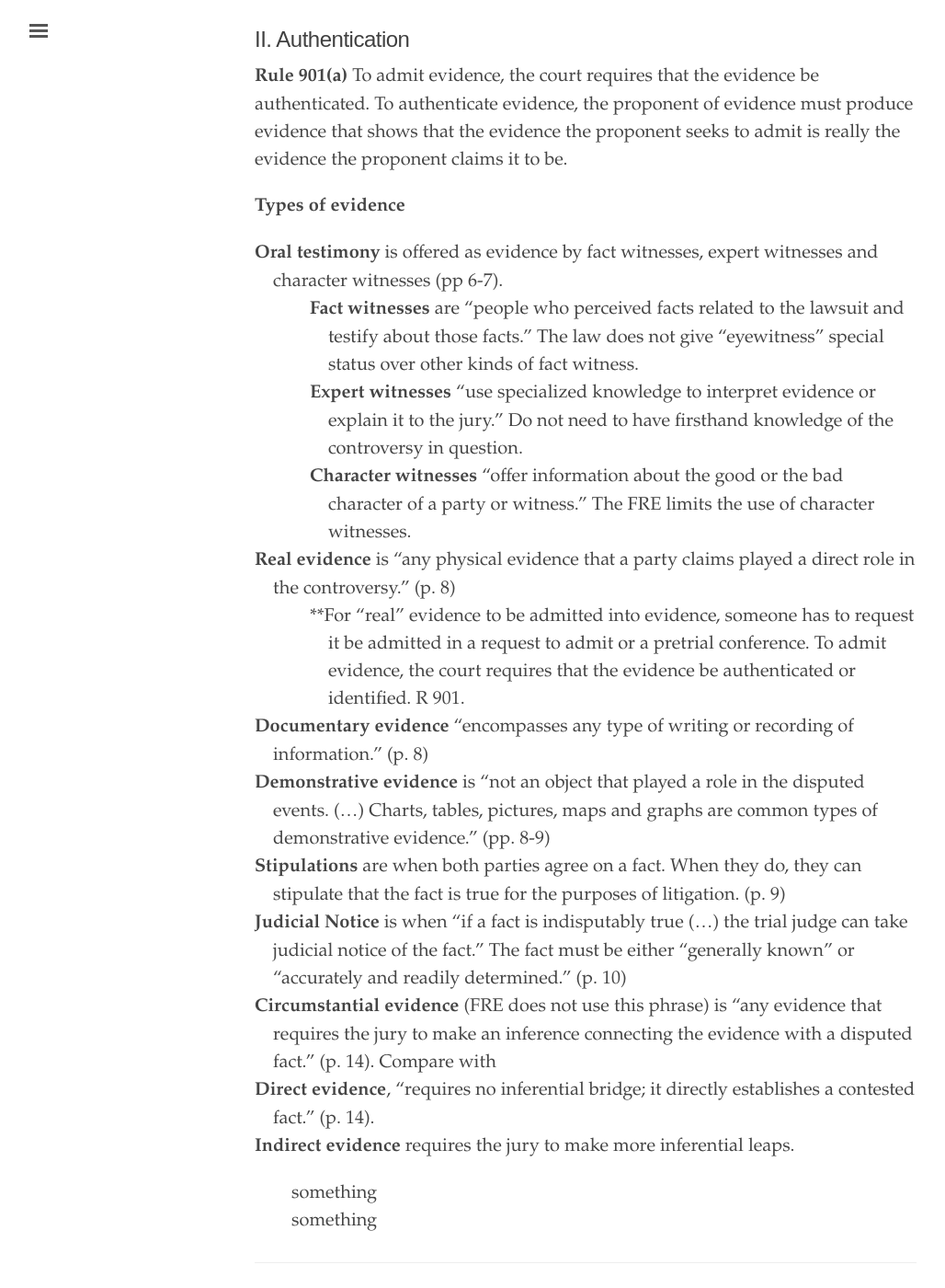
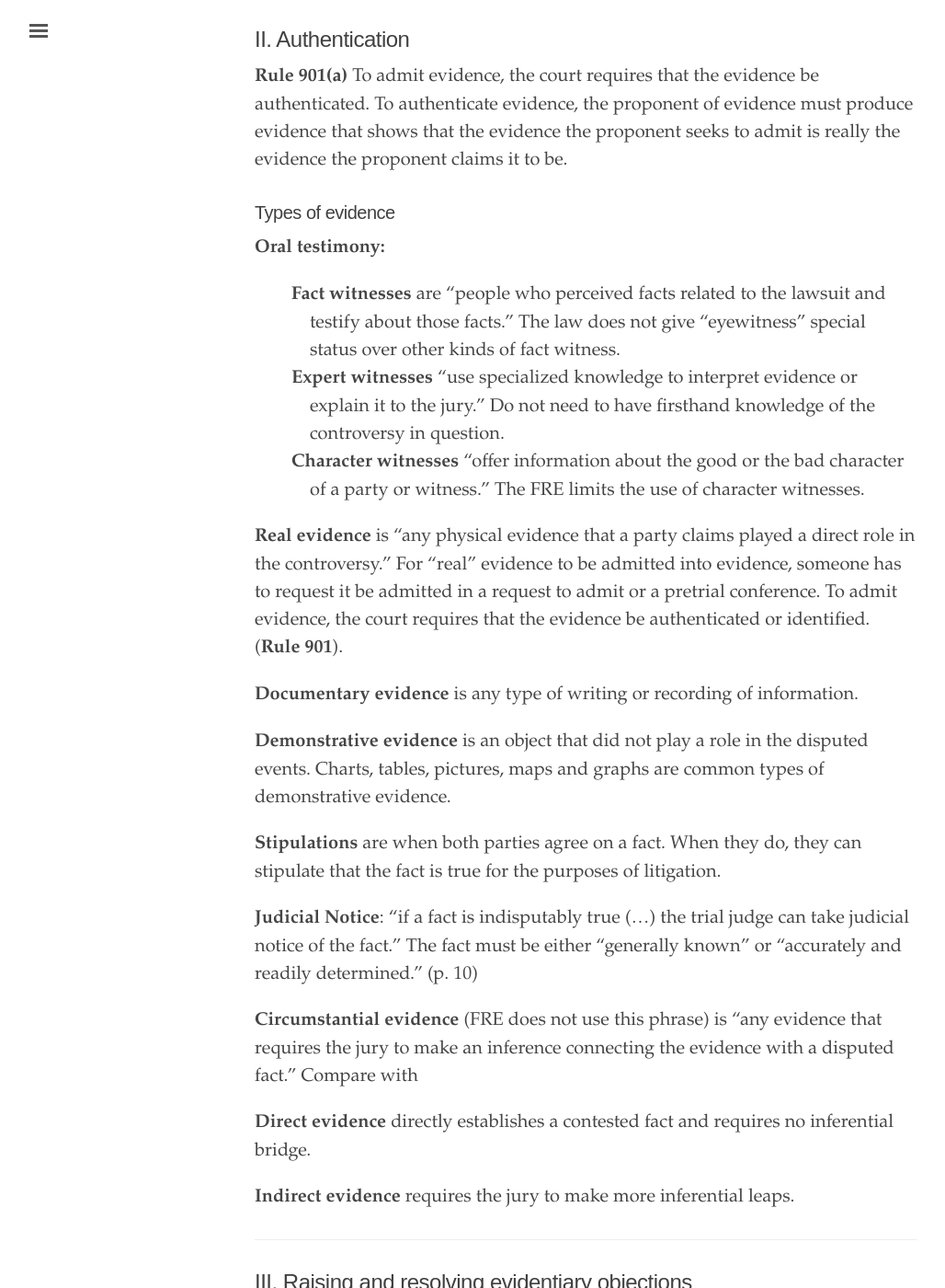
Before and after one commit to binipringle/right-to-be-forgotten, a Jekyll site: the page built from _texts/0-outline.md, in a window 1280 px wide and 1400 px high, scrolled down 639 px. Shown: the whole window at 92% size, without its empty margins (3-1031 px from the left). Built offline with Jekyll 4.4.1, drawn with Linux system fonts in a browser that asks for light colours.

Commit message:
formatted

```diff
--- a/_texts/0-outline.md
+++ b/_texts/0-outline.md
@@ -38,25 +38,29 @@ The purposes of the FRE are to (1) help the jury reach a fair and just determina
 
 **Rule 901(a)** To admit evidence, the court requires that the evidence be authenticated. To authenticate evidence, the proponent of evidence must produce evidence that shows that the evidence the proponent seeks to admit is really the evidence the proponent claims it to be.
 
-**Types of evidence**
+### Types of evidence
 
-- **Oral testimony** is offered as evidence by fact witnesses, expert witnesses and character witnesses (pp 6-7).
-- {:.indent-3}**Fact witnesses** are “people who perceived facts related to the lawsuit and testify about those facts.” The law does not give “eyewitness” special status over other kinds of fact witness.
-- {:.indent-3}**Expert witnesses** “use specialized knowledge to interpret evidence or explain it to the jury.” Do not need to have firsthand knowledge of the controversy in question.
-- {:.indent-3}**Character witnesses** “offer information about the good or the bad character of a party or witness.” The FRE limits the use of character witnesses.
-- **Real evidence** is “any physical evidence that a party claims played a direct role in the controversy.” (p. 8)
-- {:.indent-3}**For “real” evidence to be admitted into evidence, someone has to request it be admitted in a request to admit or a pretrial conference. To admit evidence, the court requires that the evidence be authenticated or identified. R 901.
-- **Documentary evidence** "encompasses any type of writing or recording of information.” (p. 8)
-- **Demonstrative evidence** is “not an object that played a role in the disputed events. (…) Charts, tables, pictures, maps and graphs are common types of demonstrative evidence.” (pp. 8-9)
-- **Stipulations** are when both parties agree on a fact. When they do, they can stipulate that the fact is true for the purposes of litigation. (p. 9)
-- **Judicial Notice** is when “if a fact is indisputably true (…) the trial judge can take judicial notice of the fact.” The fact must be either “generally known” or “accurately and readily determined.” (p. 10)
-- **Circumstantial evidence** (FRE does not use this phrase) is “any evidence that requires the jury to make an inference connecting the evidence with a disputed fact.” (p. 14). Compare with
-- **Direct evidence**, “requires no inferential bridge; it directly establishes a contested fact.” (p. 14).
-- **Indirect evidence** requires the jury to make more inferential leaps.
+**Oral testimony:**
 
+- {:.indent-2}**Fact witnesses** are “people who perceived facts related to the lawsuit and testify about those facts.” The law does not give “eyewitness” special status over other kinds of fact witness.
+- {:.indent-2}**Expert witnesses** “use specialized knowledge to interpret evidence or explain it to the jury.” Do not need to have firsthand knowledge of the controversy in question.
+- {:.indent-2}**Character witnesses** “offer information about the good or the bad character of a party or witness.” The FRE limits the use of character witnesses.
 
-- {:.indent-2}something
-- {:.indent-2}something
+**Real evidence** is “any physical evidence that a party claims played a direct role in the controversy.” For “real” evidence to be admitted into evidence, someone has to request it be admitted in a request to admit or a pretrial conference. To admit evidence, the court requires that the evidence be authenticated or identified. (**Rule 901**).
+
+**Documentary evidence** is any type of writing or recording of information.
+
+**Demonstrative evidence** is an object that did not play a role in the disputed events. Charts, tables, pictures, maps and graphs are common types of demonstrative evidence.
+
+**Stipulations** are when both parties agree on a fact. When they do, they can stipulate that the fact is true for the purposes of litigation.
+
+**Judicial Notice**: “if a fact is indisputably true (…) the trial judge can take judicial notice of the fact.” The fact must be either “generally known” or “accurately and readily determined.” (p. 10)
+
+**Circumstantial evidence** (FRE does not use this phrase) is “any evidence that requires the jury to make an inference connecting the evidence with a disputed fact.” Compare with
+
+**Direct evidence** directly establishes a contested fact and requires no inferential bridge.
+
+**Indirect evidence** requires the jury to make more inferential leaps.
 
 ---
 
@@ -194,15 +198,10 @@ Witnesses can be impeached for incompetency, bias, prior inconsistent statement
 Under Rule 613(b), extrinsic evidence of a witness’s prior inconsistent statement is admissible if the witness is given the opportunity to explain or deny the statement and the other party is given the opportunity to examine the witness about it. Implicit in Rule 613 is that counsel can question a witness about inconsistencies.
 
 | Witness’s | governing rule | question on cross | offer extrinsic evidence |
-
 | Ability to perceive, recall, narrate | 601 | yes | yes |
-
 | Ability to understand and take oath | 603 | yes	| yes |
-
 | Personal knowledge  | 602	| yes	| yes |
-
 | Bias | 611(b)	| yes	| yes |
-
 | Prior Inconsistent Statements | 613	| yes	| yes |
 
 Rules: 607, 611, 613; Review 403 as needed; Readings: Text: Ch 17, 18; Additional Material: Abel, Taylor, Kelly
```
